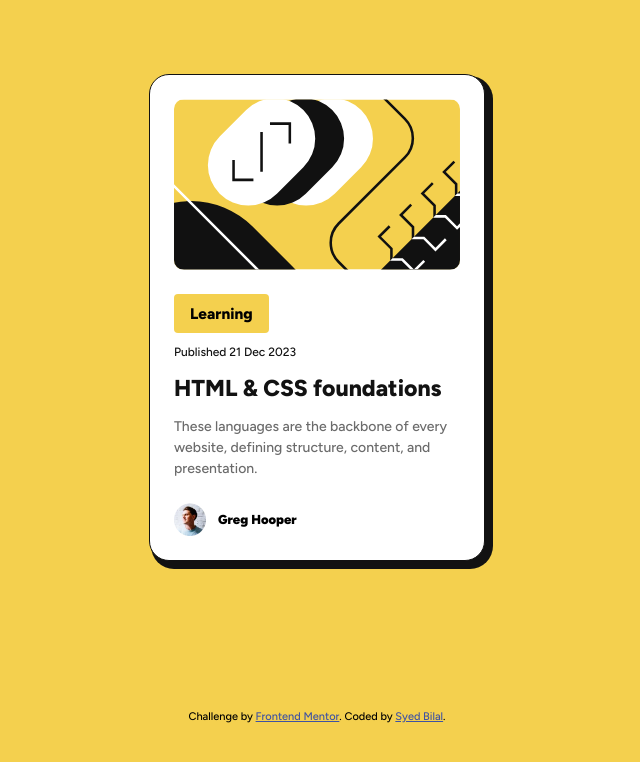
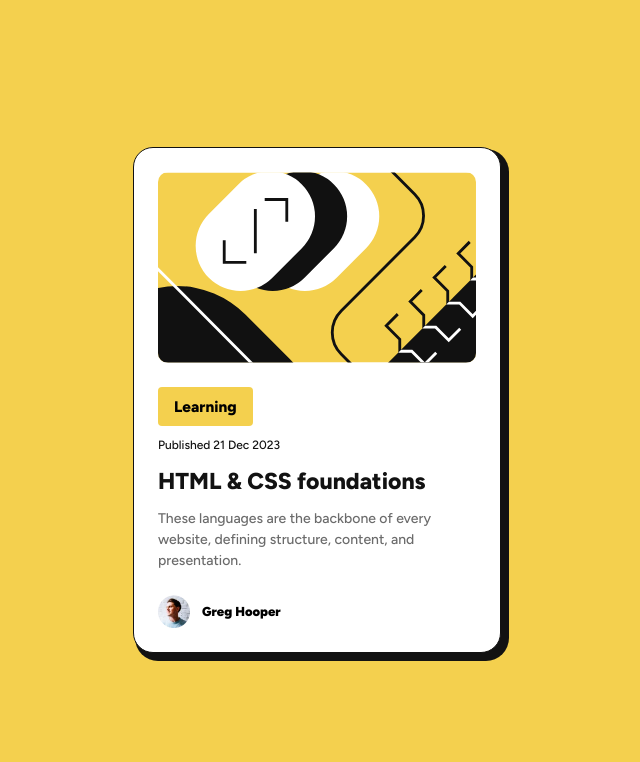
Before and after one commit to iamsyedbilal/frontendMentor, a plain HTML site: page blog-preview-card-main/index.html in a window 1280 px wide. Shown: the whole page, without its empty margins (323-963 px from the left). Drawn offline with Linux system fonts and the light colour scheme.

Commit message:
Remove attribution section and adjust max-width of container in styles

```diff
--- a/blog-preview-card-main/index.html
+++ b/blog-preview-card-main/index.html
@@ -38,11 +38,5 @@
         </div>
       </div>
     </main>
-    <div class="attribution">
-      Challenge by
-      <a href="https://www.frontendmentor.io?ref=challenge" target="_blank"
-        >Frontend Mentor</a
-      >. Coded by <a href="https://github.com/iamsyedbilal">Syed Bilal</a>.
-    </div>
   </body>
 </html>
--- a/blog-preview-card-main/style.css
+++ b/blog-preview-card-main/style.css
@@ -64,7 +64,7 @@ html {
 .container {
   width: 100%;
   min-width: 20.4375rem;
-  max-width: 21rem;
+  max-width: 23rem;
   background-color: var(--color-White);
   border: 1px solid var(--color-Gray-dark-950);
   border-radius: 20px;
@@ -148,11 +148,3 @@ html {
     margin: 1rem;
   }
 }
-
-.attribution {
-  font-size: 11px;
-  text-align: center;
-}
-.attribution a {
-  color: hsl(228, 45%, 44%);
-}
```
